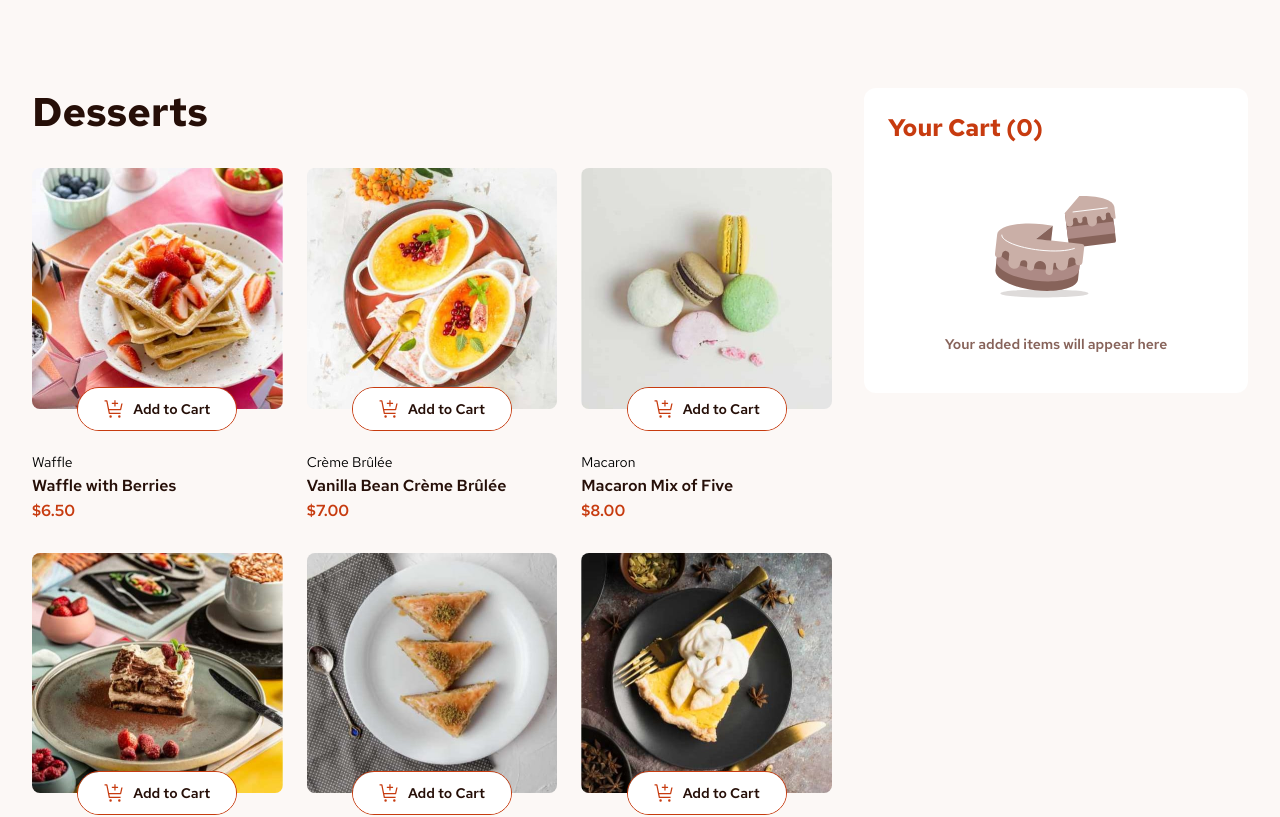
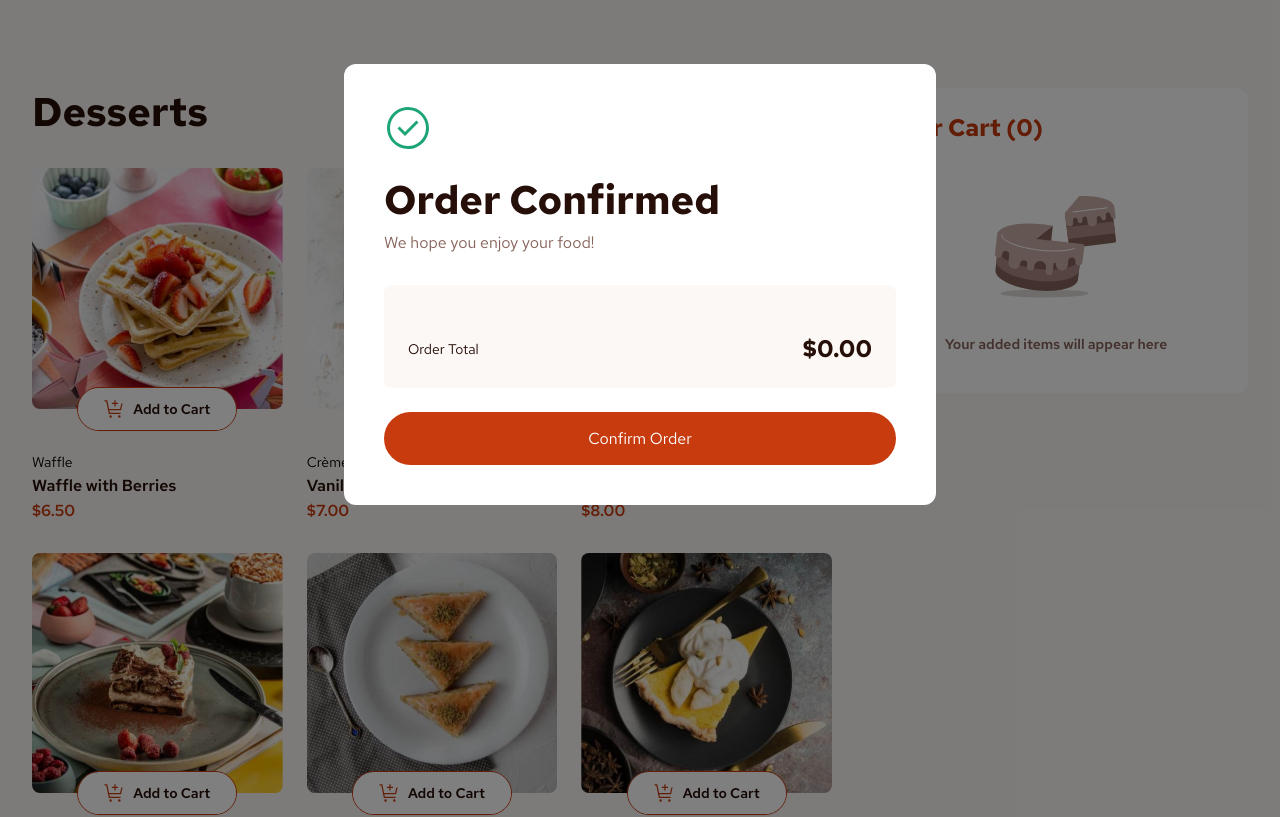
Before and after one commit to EsraaY21/product-list-with-cart, a React (Vite) app: page / in a window 1280 px wide. Shown: the top 817 px of the page. Built offline with nearby package versions, Linux system fonts and the light colour scheme.

Commit message:
modal design

```diff
--- a/src/App.jsx
+++ b/src/App.jsx
@@ -1,4 +1,5 @@
 import Cart from "./components/Cart";
+import Modal from "./components/Modal";
 import ProductCard from "./components/ProductCard";
 import { AppContext } from "./Context/AppContext";
 import { useContext } from "react";
@@ -19,6 +20,8 @@ function App() {
         </div>
         <Cart />
       </main>
+
+      <Modal />
     </>
   );
 }
--- a/src/components/Cart.jsx
+++ b/src/components/Cart.jsx
@@ -29,7 +29,7 @@ export default function Cart() {
                   <h4>{item.name}</h4>
                   <div className="details">
                     <span className="quantity">{item.quantity}x</span>
-                    <span className="price">@ ${item.price}</span>
+                    <span className="price">@ ${item.price.toFixed(2)}</span>
                     <span className="total">
                       ${(item.price * item.quantity).toFixed(2)}
                     </span>
--- /dev/null
+++ b/src/components/Modal.jsx
@@ -0,0 +1,61 @@
+import React from "react";
+import OrderConfirmedIcon from "./icons/OrderConfirmedIcon";
+import { AppContext } from "../Context/AppContext";
+import { useContext } from "react";
+
+export default function Modal() {
+  const { cartItems } = useContext(AppContext);
+
+  const totalQuantity = cartItems.reduce(
+    (total, item) => total + item.quantity,
+    0
+  );
+
+  const totalPrice = cartItems.reduce(
+    (total, item) => total + item.price * item.quantity,
+    0
+  );
+
+  return (
+    <div className="modal_overlay">
+      <div className="modal_box">
+        <OrderConfirmedIcon />
+        <h1 className="text-1">Order Confirmed</h1>
+        <h2>We hope you enjoy your food!</h2>
+
+        <div className="modal_box_cart">
+          <ul>
+            {cartItems.map((item) => (
+              <li key={item.id}>
+                <div className="text-4">
+                  <div className="image_box">
+                    <img src={item.image.thumbnail} alt={item.name} />
+                    <div>
+                      <h4>{item.name}</h4>
+                      <div className="details">
+                        <span className="quantity">{item.quantity}x</span>
+                        <span className="price">
+                          @ ${item.price.toFixed(2)}
+                        </span>
+                      </div>
+                    </div>
+                  </div>
+                </div>
+                <span className="total">
+                  ${(item.price * item.quantity).toFixed(2)}
+                </span>
+              </li>
+            ))}
+          </ul>
+
+          <div className="sum">
+            <p className="text">Order Total</p>
+            <p className="price">${totalPrice.toFixed(2)}</p>
+          </div>
+        </div>
+
+        <button className="start_new_btn">Confirm Order</button>
+      </div>
+    </div>
+  );
+}
--- /dev/null
+++ b/src/components/icons/OrderConfirmedIcon.jsx
@@ -0,0 +1,22 @@
+import React from "react";
+
+export default function OrderConfirmedIcon() {
+  return (
+    <svg
+      width="48"
+      height="48"
+      viewBox="0 0 48 48"
+      fill="none"
+      xmlns="http://www.w3.org/2000/svg"
+    >
+      <path
+        d="M21 32.121L13.5 24.6195L15.6195 22.5L21 27.879L32.3775 16.5L34.5 18.6225L21 32.121Z"
+        fill="#1EA575"
+      />
+      <path
+        d="M24 3C19.8466 3 15.7865 4.23163 12.333 6.53914C8.8796 8.84665 6.18798 12.1264 4.59854 15.9636C3.0091 19.8009 2.59323 24.0233 3.40352 28.0969C4.21381 32.1705 6.21386 35.9123 9.15077 38.8492C12.0877 41.7861 15.8295 43.7862 19.9031 44.5965C23.9767 45.4068 28.1991 44.9909 32.0364 43.4015C35.8736 41.812 39.1534 39.1204 41.4609 35.667C43.7684 32.2135 45 28.1534 45 24C45 18.4305 42.7875 13.089 38.8493 9.15076C34.911 5.21249 29.5696 3 24 3ZM24 42C20.4399 42 16.9598 40.9443 13.9997 38.9665C11.0397 36.9886 8.73256 34.1774 7.37018 30.8883C6.0078 27.5992 5.65134 23.98 6.34587 20.4884C7.04041 16.9967 8.75474 13.7894 11.2721 11.2721C13.7894 8.75473 16.9967 7.0404 20.4884 6.34587C23.98 5.65133 27.5992 6.00779 30.8883 7.37017C34.1774 8.73255 36.9886 11.0397 38.9665 13.9997C40.9443 16.9598 42 20.4399 42 24C42 28.7739 40.1036 33.3523 36.7279 36.7279C33.3523 40.1036 28.7739 42 24 42Z"
+        fill="#1EA575"
+      />
+    </svg>
+  );
+}
--- a/src/css/desktop.css
+++ b/src/css/desktop.css
@@ -17,6 +17,10 @@
 body,
 * {
     font-family: "Red Hat Text", sans-serif;
+}
+
+body {
+    position: relative;
 }
 
 .text-1 {
@@ -129,11 +133,10 @@ h1 {
     gap: 24px;
 }
 
-.cart ul {
+/* .cart ul {
     display: flex;
     flex-direction: column;
-
-}
+} */
 
 .cart ul li {
     color: var(--color-rose-900);
@@ -232,7 +235,8 @@ h1 {
 }
 
 
-.confirm_btn {
+.confirm_btn,
+.start_new_btn {
     color: var(--color-white);
     background-color: var(--color-red);
     outline: none;
@@ -242,7 +246,6 @@ h1 {
     cursor: pointer;
     position: relative;
     overflow: hidden;
-    z-index: 1;
     transition: all 0.3s ease;
 }
 
@@ -334,3 +337,123 @@ button span {
     pointer-events: auto;
     transition: opacity 0.3s ease;
 }
+
+/* Modal ********* */
+.modal_overlay {
+    position: absolute;
+    top: 0;
+    bottom: 0;
+    left: 0;
+    right: 0;
+    width: 100%;
+    height: 100%;
+    background-color: rgba(0, 0, 0, 0.5);
+    display: flex;
+    padding-top: 5%;
+    justify-content: center;
+    /* display: none; */
+}
+
+.modal_box {
+    width: 90%;
+    max-width: 592px;
+    background-color: var(--color-white);
+    border-radius: 12px;
+    padding: 40px;
+    height: fit-content
+}
+
+.modal_box svg {
+    margin-bottom: 24px;
+}
+
+.modal_box h1 {
+    margin-bottom: 8px;
+}
+
+.modal_box h2 {
+    font-size: 16px;
+    color: var(--color-rose-500);
+    margin-bottom: 32px;
+}
+
+.modal_box_cart {
+    background-color: var(--color-rose-50);
+    padding: 24px;
+    border-radius: 8px;
+    display: flex;
+    flex-direction: column;
+    gap: 24px;
+}
+
+.modal_box span.total {
+    color: var(--color-rose-900);
+    font-weight: 600;
+}
+
+.modal_box ul li {
+    display: flex;
+    justify-content: space-between;
+    align-items: center;
+    padding: 16px 0px;
+    border-bottom: 1px solid var(--color-rose-100);
+}
+
+.modal_box ul li:first-child {
+    padding-top: 0px;
+}
+
+.modal_box ul li h4 {
+    margin-bottom: 8px;
+}
+
+.modal_box ul li .details {
+    display: flex;
+    gap: 8px;
+}
+
+.modal_box ul li .quantity {
+    color: var(--color-red);
+}
+
+.modal_box ul li .price {
+    font-weight: 400;
+    color: var(--color-rose-500);
+}
+
+.modal_box ul li .image_box {
+    display: flex;
+    align-items: center;
+    gap: 16px;
+}
+
+.modal_box ul li img {
+    width: 48px;
+    height: 48px;
+    border-radius: 4px;
+    object-fit: cover;
+    object-position: center;
+}
+
+.modal_box_cart .sum {
+    display: flex;
+    align-items: center;
+    justify-content: space-between;
+    color: var(--color-rose-900);
+}
+
+.modal_box_cart .sum .text {
+    font-size: 14px;
+    color: var(--color-rose-900);
+}
+
+.modal_box_cart .sum .price {
+    color: var(--color-rose-900);
+    font-size: 24px;
+    font-weight: 700;
+}
+
+.modal_box .start_new_btn {
+    width: 100%;
+    margin-top: 24px;
+}
```
